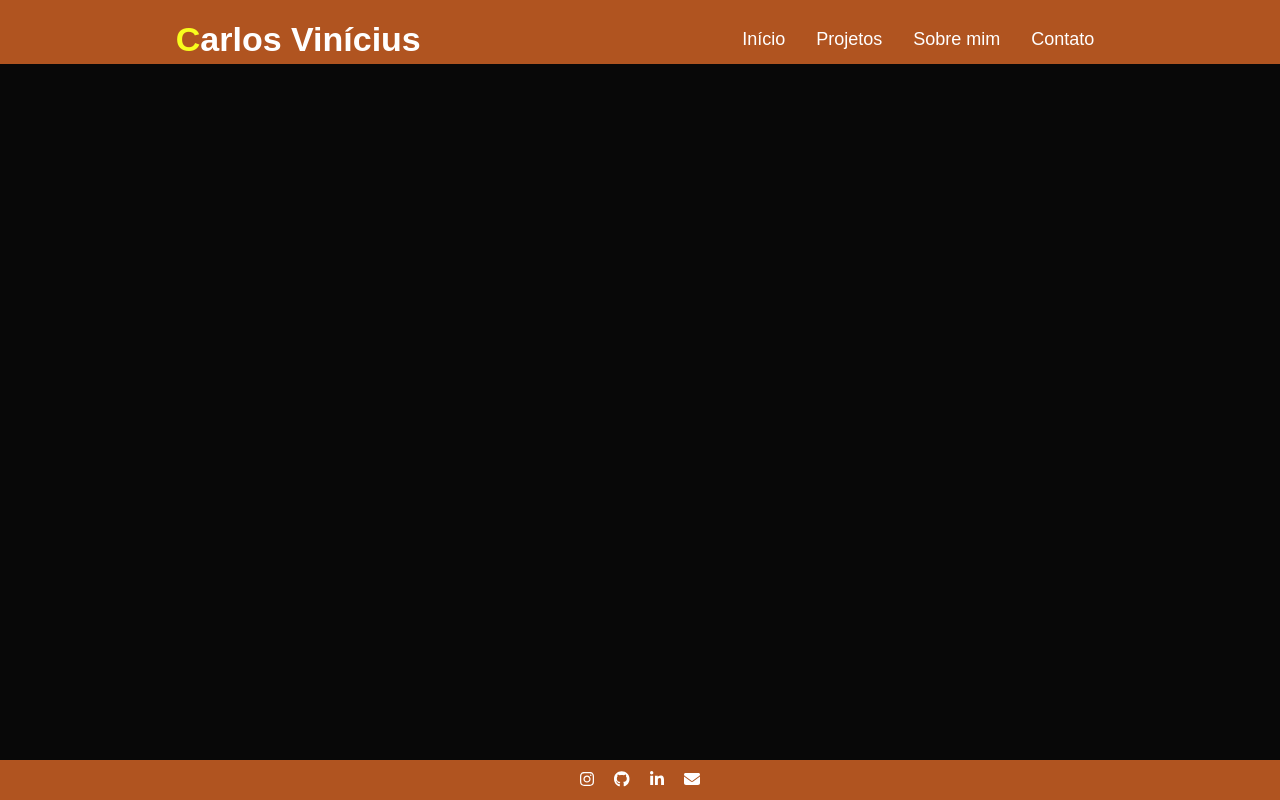
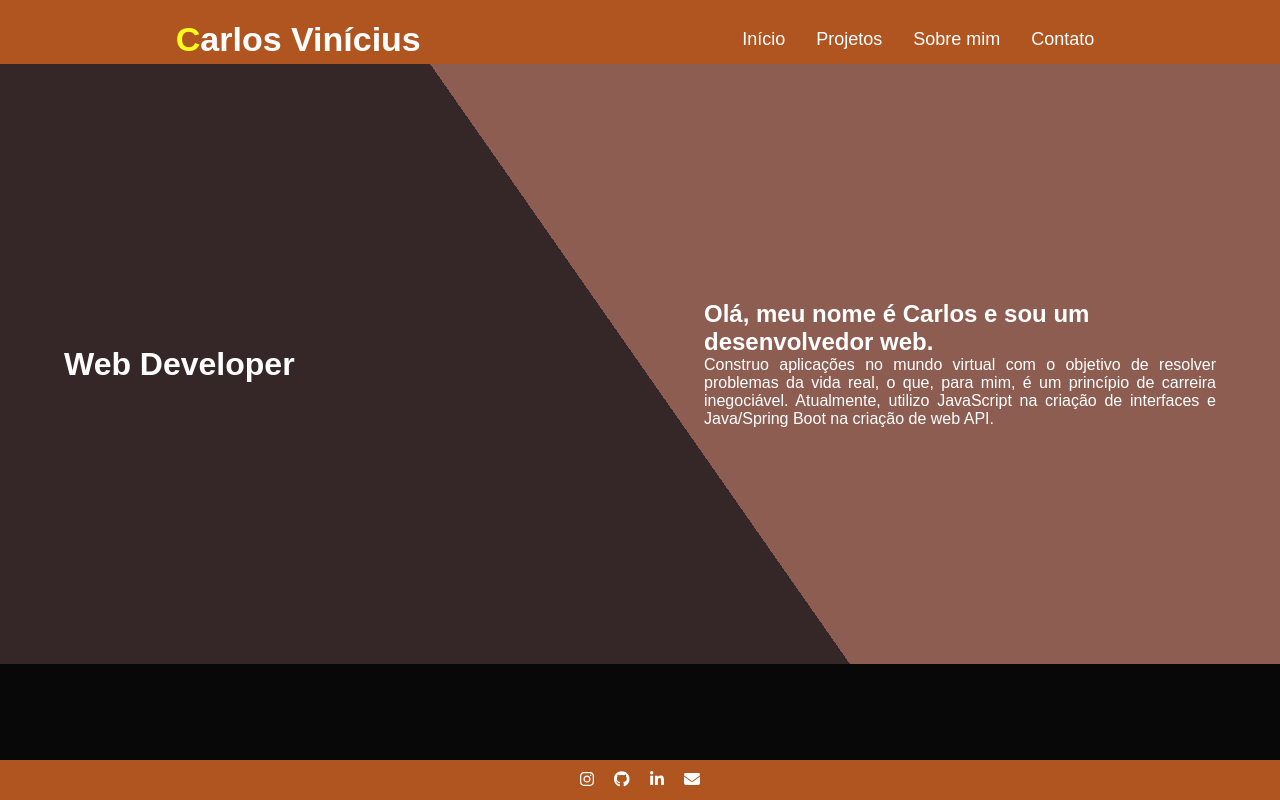
Before and after one commit to vinicarlosss/Portfolio, a React (Create React App) app: page / in a window 1280 px wide. Built offline with nearby package versions, Linux system fonts and the light colour scheme; the HTML template or start-up script is replaced by a standard one.

Commit message:
adicionando estrutura do inicio da página

```diff
--- /dev/null
+++ b/src/ui/components/Presentation/presentation.component.jsx
@@ -0,0 +1,19 @@
+import './presentation.style.css'
+import presentationPic from '../../../assets/presentation-pic.png'
+
+export function Presentation() {
+
+    return (
+        <div className='presentation__main'>
+            <div className='presentation__main--title'>
+                <h1>Web Developer</h1>
+            </div>
+            <div className='presentation__main--content'>
+                <h2> Olá, meu nome é Carlos e sou um desenvolvedor web.</h2>
+                <p align='justify'>Construo aplicações no mundo virtual com o objetivo de resolver problemas da vida real, o que, para mim, é um princípio de carreira inegociável.
+                Atualmente, utilizo JavaScript na criação de interfaces e Java/Spring Boot na criação de web API.</p>
+            </div>
+
+        </div>
+    )
+}
--- /dev/null
+++ b/src/ui/components/Presentation/presentation.style.css
@@ -0,0 +1,29 @@
+.presentation__main{
+    display: flex;
+    justify-content: space-around;
+    height: 600px;
+    position: relative;
+    background: linear-gradient(55.02deg, #352728 50%, #8E5D52 50%);
+}
+
+.presentation__main--title{
+    display: flex;
+    align-items: center;
+    height: 100%;
+    width: 40%;
+}
+
+.presentation__main--content{
+    display: flex;
+    flex-direction: column;
+    justify-content: center;
+    height: 100%;
+    width: 40%;
+}
+
+.presentation__img{
+    width: 250px;
+    height: 500px;
+    border-radius: 10%;
+    z-index: 2;
+}
--- a/src/ui/index.jsx
+++ b/src/ui/index.jsx
@@ -4,3 +4,4 @@ export { Home } from "./screens/Home/home.screen"
 export { Header } from "./components/Header/header.component"
 export { MenuMobile } from "./components/MenuMobile/menuMobile.component"
 export { Footer } from "./components/Footer/footer.component"
+export { Presentation } from "./components/Presentation/presentation.component"
--- a/src/ui/screens/Home/home.screen.jsx
+++ b/src/ui/screens/Home/home.screen.jsx
@@ -1,10 +1,11 @@
 import "./home.style.css"
-import { Header, Footer } from "../../index"
+import { Header, Footer, Presentation } from "../../index"
 
 export function Home(){
     return(
         <main className="home__main">
             <Header/>
+            <Presentation/>
             <Footer/>
         </main>
     )
```
Also changed, not shown: src/assets/presentation-pic.png (added).
